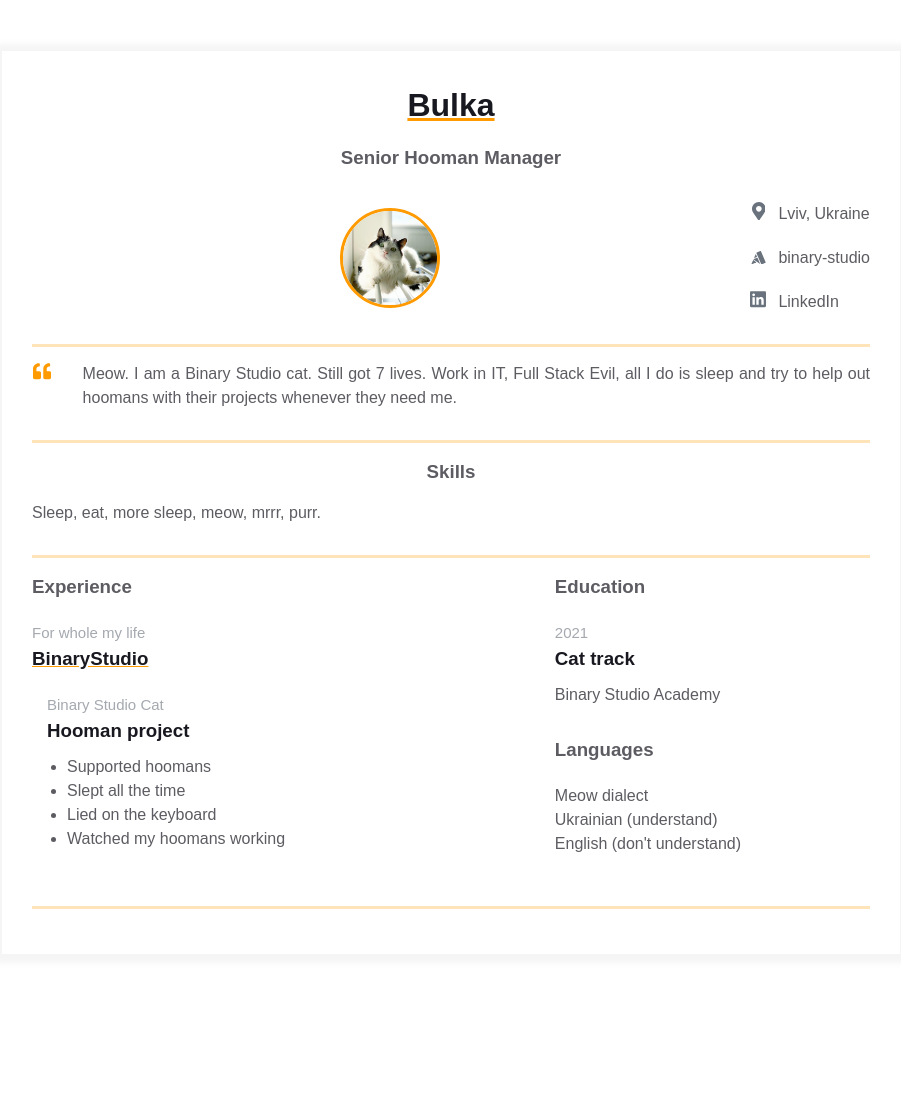
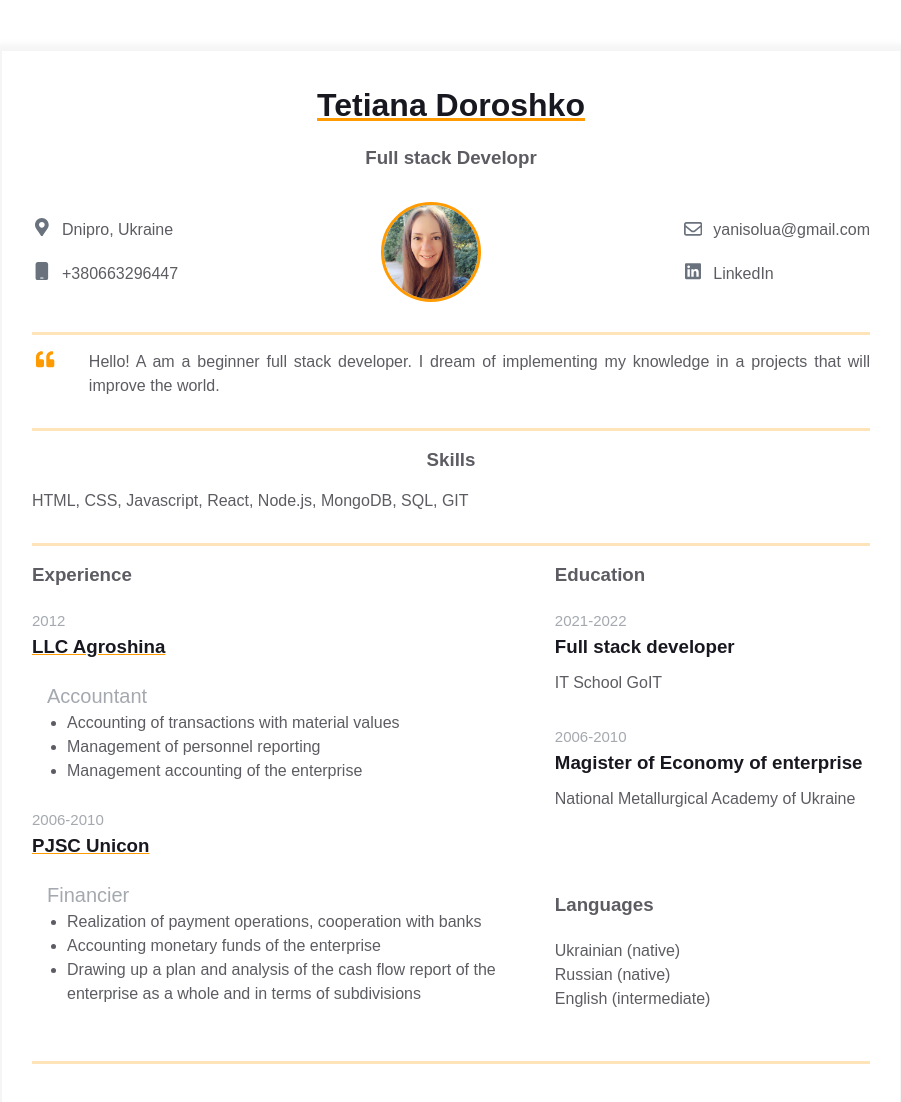
Before and after one commit to TetianaDoroshko/homepage, a plain HTML site: page index.html in a window 1280 px wide. Shown: the whole page, without its empty margins (189-1090 px from the left). Before the commit the page ends 1005 px from the top, so only its background shows below. Drawn offline with Linux system fonts and the light colour scheme.

Commit message:
Adds avatar

```diff
--- a/index.html
+++ b/index.html
@@ -11,22 +11,16 @@
       <div class="resume">
         <div class="container">
           <div class="resume__block">
-            <h1 class="contact-info__header">Bulka</h1>
-            <h3 class="contact-info__sub-header">Senior Hooman Manager</h3>
+            <h1 class="contact-info__header">Tetiana Doroshko</h1>
+            <h3 class="contact-info__sub-header">Full stack Developr</h3>
 
             <div class="contact_info_container fh">
-              <div class="contact-info__block"></div>
-
-              <div class="contact-info__block contact-info__block--center">
-                <img
-                  class="contact-info__avatar"
-                  src="assets/bulka.jpg"
-                  alt="Avatar"
-                />
-              </div>
-
               <div class="contact-info__block">
-                <a href="" rel="author" class="contact-info__item">
+                <a
+                  href="https://goo.gl/maps/QBX4vC4fcptbHUUG6"
+                  rel="external"
+                  class="contact-info__item"
+                >
                   <div class="contact-info__item-icon-wrapper">
                     <svg
                       class="contact-info__item-icon"
@@ -38,10 +32,10 @@
                       ></path>
                     </svg>
                   </div>
-                  <span>Lviv, Ukraine</span>
+                  <span>Dnipro, Ukraine</span>
                 </a>
                 <a
-                  href="https://ua.linkedin.com/company/binary-studio_241166"
+                  href="tel:+380663296447"
                   rel="author"
                   class="contact-info__item"
                 >
@@ -49,30 +43,46 @@
                     <svg
                       class="contact-info__item-icon"
                       xmlns="http://www.w3.org/2000/svg"
-                      viewBox="0 -10 100 90"
+                      viewBox="0 0 384 512"
                     >
                       <path
-                        d="M59.927 76.881c.267.616-.427 1.205-.99.838L29.31 58.376c-2.259-1.299-1.743-3.772 0-4.526l16.585-6.125c.65-.24 1.37.07 1.647.703l12.386 28.453z"
-                        fill="#FFC712"
-                      ></path>
-                      <path
-                        d="M87.193 73.214L68.999 81.09c-1.16.503-2.546-.125-3.1-1.402L42.465 25.565c-.555-1.28-.061-2.726 1.101-3.23l18.193-7.876c1.16-.502 2.548.125 3.101 1.402l23.436 54.124c.554 1.28.06 2.726-1.102 3.23"
-                        fill="#00ADEE"
-                      ></path>
-                      <path
-                        d="M39.682 30.034c1.279 2.9 4.213 9.704 5.36 12.368a1.137 1.137 0 01-.646 1.516l-12.679 4.757a.678.678 0 01-.859-.904l7.633-17.73a.65.65 0 011.191-.007M40.351 70.35l-13.924-9.294a1.066 1.066 0 00-1.567.46l-7.976 18.206c-.404.924.53 1.864 1.455 1.465l21.889-9.473a.78.78 0 00.123-1.363"
-                        fill="#EC1848"
-                      ></path>
-                      <path
-                        d="M40.351 70.35l-13.924-9.294a1.066 1.066 0 00-1.567.46l9.402 12.78 5.966-2.582a.78.78 0 00.123-1.363"
-                        fill="#C22035"
-                      ></path>
+                        d="M80 0C44.7 0 16 28.7 16 64V448c0 35.3 28.7 64 64 64H304c35.3 0 64-28.7 64-64V64c0-35.3-28.7-64-64-64H80zm80 432h64c8.8 0 16 7.2 16 16s-7.2 16-16 16H160c-8.8 0-16-7.2-16-16s7.2-16 16-16z"
+                      />
                     </svg>
                   </div>
-                  <span>binary-studio</span>
+                  <span>+380663296447</span>
+                </a>
+              </div>
+
+              <div class="contact-info__block contact-info__block--center">
+                <img
+                  class="contact-info__avatar"
+                  src="assets/avatar.jpg"
+                  alt="Avatar"
+                />
+              </div>
+
+              <div class="contact-info__block">
+                <a
+                  href="mailto: yanisolua@gmail.com"
+                  rel="author"
+                  class="contact-info__item"
+                >
+                  <div class="contact-info__item-icon-wrapper">
+                    <svg
+                      xmlns="http://www.w3.org/2000/svg"
+                      class="contact-info__item-icon"
+                      viewBox="0 -50 512 512"
+                    >
+                      <path
+                        d="M64 112c-8.8 0-16 7.2-16 16v22.1L220.5 291.7c20.7 17 50.4 17 71.1 0L464 150.1V128c0-8.8-7.2-16-16-16H64zM48 212.2V384c0 8.8 7.2 16 16 16H448c8.8 0 16-7.2 16-16V212.2L322 328.8c-38.4 31.5-93.7 31.5-132 0L48 212.2zM0 128C0 92.7 28.7 64 64 64H448c35.3 0 64 28.7 64 64V384c0 35.3-28.7 64-64 64H64c-35.3 0-64-28.7-64-64V128z"
+                      />
+                    </svg>
+                  </div>
+                  <span>yanisolua@gmail.com</span>
                 </a>
                 <a
-                  href="https://ua.linkedin.com/company/binary-studio_241166"
+                  href="https://www.linkedin.com/in/tetiana-doroshko/"
                   rel="author"
                   class="contact-info__item"
                 >
@@ -108,9 +118,9 @@
                 </svg>
               </div>
               <p class="intro_text">
-                Meow. I am a Binary Studio cat. Still got 7 lives. Work in IT,
-                Full Stack Evil, all I do is sleep and try to help out hoomans
-                with their projects whenever they need me.
+                Hello! A am a beginner full stack developer. I dream of
+                implementing my knowledge in a projects that will improve the
+                world.
               </p>
             </div>
           </div>
@@ -120,7 +130,7 @@
             <div class="skills">
               <h3 class="skills__header">Skills</h3>
               <p class="skills__text">
-                Sleep, eat, more sleep, meow, mrrr, purr.
+                HTML, CSS, Javascript, React, Node.js, MongoDB, SQL, GIT
               </p>
             </div>
           </div>
@@ -133,25 +143,49 @@
                 <div class="experiences__company">
                   <div class="experiences__company-header">
                     <span class="experiences__company-header-durability"
-                      >For whole my life</span
+                      >2012</span
                     >
                     <h3 class="experiences__company-header-name">
-                      BinaryStudio
+                      LLC Agroshina
                     </h3>
                   </div>
 
                   <div class="experiences__company-project">
                     <span class="experiences__company-project-role"
-                      >Binary Studio Cat</span
+                      >Accountant</span
                     >
-                    <h3 class="experiences__company-project-name">
-                      Hooman project
+                    <ul class="experiences__company-project-responsibilities">
+                      <li>Accounting of transactions with material values</li>
+                      <li>Management of personnel reporting</li>
+                      <li>Management accounting of the enterprise</li>
+                    </ul>
+                  </div>
+                </div>
+                <div class="experiences__company">
+                  <div class="experiences__company-header">
+                    <span class="experiences__company-header-durability"
+                      >2006-2010</span
+                    >
+                    <h3 class="experiences__company-header-name">
+                      PJSC Unicon
                     </h3>
+                  </div>
+
+                  <div class="experiences__company-project">
+                    <span class="experiences__company-project-role"
+                      >Financier</span
+                    >
                     <ul class="experiences__company-project-responsibilities">
-                      <li>Supported hoomans</li>
-                      <li>Slept all the time</li>
-                      <li>Lied on the keyboard</li>
-                      <li>Watched my hoomans working</li>
+                      <li>
+                        Realization of payment operations, cooperation with
+                        banks
+                      </li>
+                      <li>Accounting monetary funds of the enterprise</li>
+                      <li>
+                        Drawing up a plan and analysis of the cash flow report
+                        of the enterprise as a whole and in terms of
+                        subdivisions
+                      </li>
                     </ul>
                   </div>
                 </div>
@@ -164,27 +198,43 @@
                     <div class="additional-info__education-university">
                       <span
                         class="additional-info__education-university-durability"
-                        >2021</span
+                        >2021-2022</span
                       >
                       <h3
                         class="additional-info__education-university-speciality"
                       >
-                        Cat track
+                        Full stack developer
                       </h3>
                       <p class="additional-info__education-university-name">
-                        Binary Studio Academy
+                        IT School GoIT
+                      </p>
+                    </div>
+                    <div class="additional-info__education-university">
+                      <span
+                        class="additional-info__education-university-durability"
+                        >2006-2010</span
+                      >
+                      <h3
+                        class="additional-info__education-university-speciality"
+                      >
+                        Magister of Economy of enterprise
+                      </h3>
+                      <p class="additional-info__education-university-name">
+                        National Metallurgical Academy of Ukraine
                       </p>
                     </div>
                   </div>
 
                   <div class="additional-info__languages">
                     <h3 class="additional-info__languages-header">Languages</h3>
-                    <p class="additional-info__languages-item">Meow dialect</p>
                     <p class="additional-info__languages-item">
-                      Ukrainian (understand)
+                      Ukrainian (native)
                     </p>
                     <p class="additional-info__languages-item">
-                      English (don't understand)
+                      Russian (native)
+                    </p>
+                    <p class="additional-info__languages-item">
+                      English (intermediate)
                     </p>
                   </div>
                 </div>
--- a/styles.css
+++ b/styles.css
@@ -91,7 +91,7 @@ body {
 .contact-info__block {
   display: flex;
   flex-direction: column;
-  justify-content: space-between;
+  justify-content: center;
 }
 
 .contact-info__block--center {
@@ -210,7 +210,7 @@ body {
   color: var(--durability-text-color);
   text-align: left;
   margin-bottom: 10px;
-  font-size: 15px;
+  font-size: 20px;
 }
 
 .experiences__company-project-name {
@@ -236,6 +236,10 @@ body {
   color: var(--secondary-text-color);
   text-align: left;
   margin-bottom: 20px;
+}
+
+.additional-info__education-university:not(:last-child) {
+  margin-bottom: 30px;
 }
 
 .additional-info__education-university-durability {
```
Also changed, not shown: assets/avatar.jpg (added).
